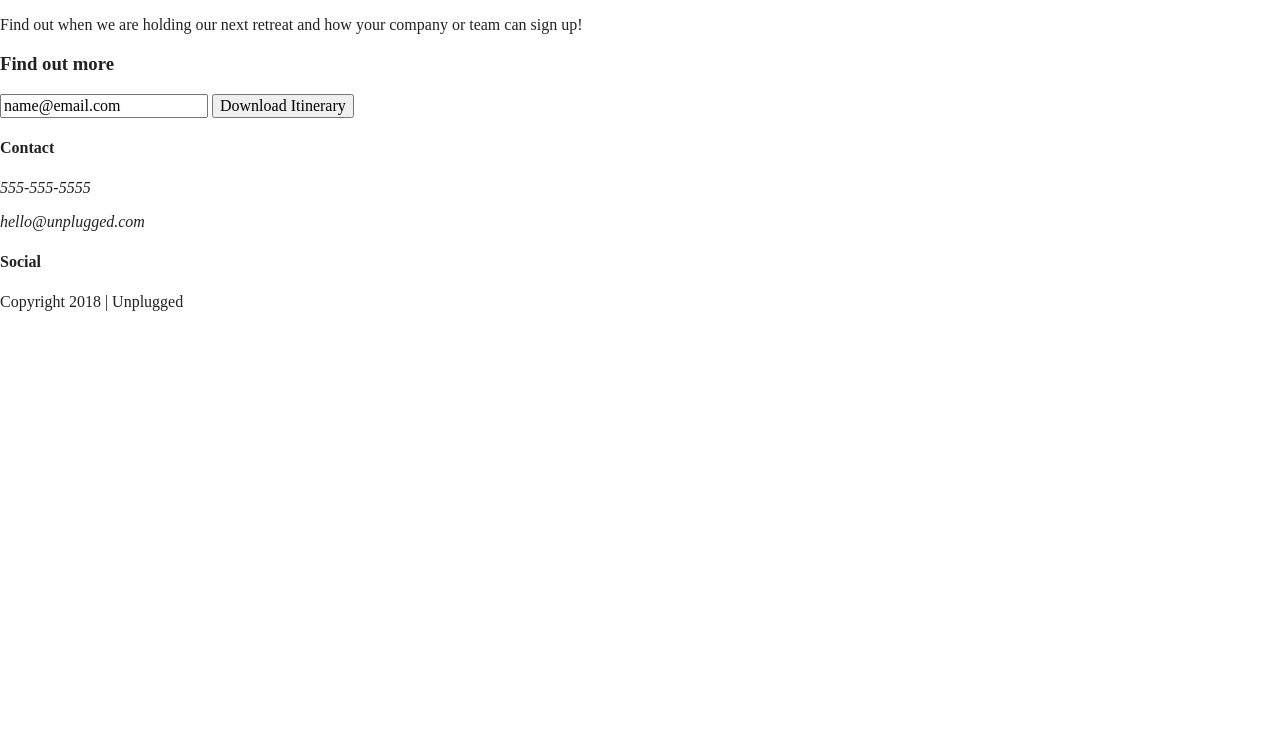
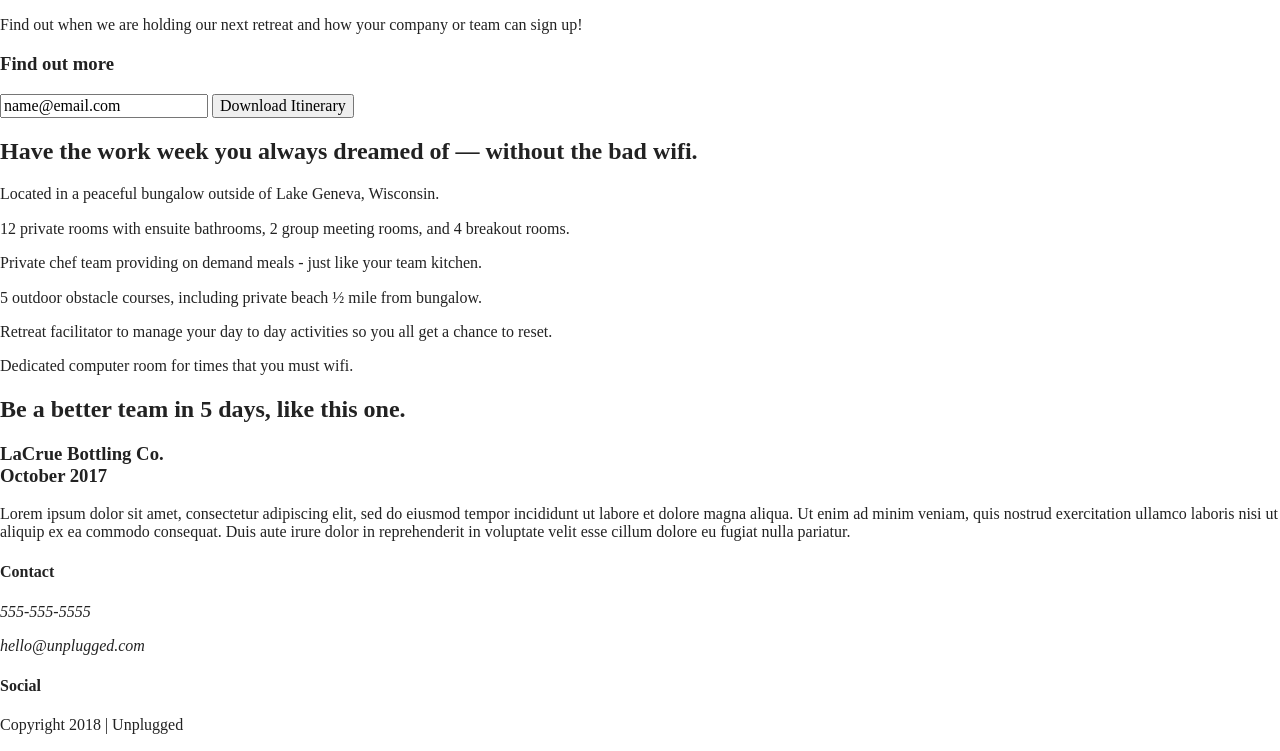
Before and after one commit to diana-m-a/unplugged-retreat, a website built with Parcel: page index.html in a window 1280 px wide. Shown: the part 176-927 px from the top of the page. Before the commit the page ends 800 px from the top, so only its background shows below. Built offline with nearby package versions, Linux system fonts and the light colour scheme.

Commit message:
Added features and review section to homepage

```diff
--- a/index.html
+++ b/index.html
@@ -3,7 +3,7 @@
 
 <head>
   <meta charset="utf-8">
-  <title></title>
+  <title>Unplugged Retreat</title>
   <meta name="description" content="">
   <meta name="viewport" content="width=device-width, initial-scale=1">
 
@@ -20,7 +20,6 @@
   <link rel="stylesheet" href="css/main.css">
 
   <meta name="theme-color" content="#fafafa">
-  <title>Unplugged Retreat</title>
 </head>
 
 <body>
@@ -60,6 +59,54 @@
           </div>
         </div>
       </aside>
+
+      <section class="features">
+        <div class="content-wrapper">
+          <h2>Have the work week you always dreamed of — without the bad wifi.</h2>
+          <div class="features-items">
+            <article>
+              <p class="fontawesome-icon"></p>
+              <p class="features-item-description">Located in a peaceful bungalow outside of Lake Geneva, Wisconsin.</p>
+            </article>
+            <article>
+              <p class="fontawesome-icon"></p>
+              <p class="features-item-description">12 private rooms with ensuite bathrooms, 2 group meeting rooms, and 4 breakout rooms.</p>
+            </article>
+            <article>
+              <p class="fontawesome-icon"></p>
+              <p class="features-item-description">Private chef team providing on demand meals - just like your team kitchen.</p>
+            </article>
+            <article>
+              <p class="fontawesome-icon"></p>
+              <p class="features-item-description">5 outdoor obstacle courses, including private beach ½ mile from bungalow.</p>
+            </article>
+            <article>
+              <p class="fontawesome-icon"></p>
+              <p class="features-item-description">Retreat facilitator to manage your day to day activities so you all get a chance to reset.</p>
+            </article>
+            <article>
+              <p class="fontawesome-icon"></p>
+              <p class="features-item-description">Dedicated computer room for times that you must wifi.</p>
+            </article>
+          </div>
+        </div>
+      </section>
+
+      <section class="reviews">
+        <div class="content-wrapper">
+          <h2>Be a better team in 5 days, like this one.</h2>
+          <article>
+            <div>
+              <h3>LaCrue Bottling Co.<br>
+                October 2017</h3>
+              <p>Lorem ipsum dolor sit amet, consectetur adipiscing elit, sed do eiusmod tempor incididunt ut
+                labore et dolore magna aliqua. Ut enim ad minim veniam, quis nostrud exercitation ullamco laboris
+                nisi ut aliquip ex ea commodo consequat. Duis aute irure dolor in reprehenderit in voluptate velit
+                esse cillum dolore eu fugiat nulla pariatur. </p>
+            </div>
+          </article>
+        </div>
+      </section>
 
     </main> <!-- main wrapper -->
 
```
